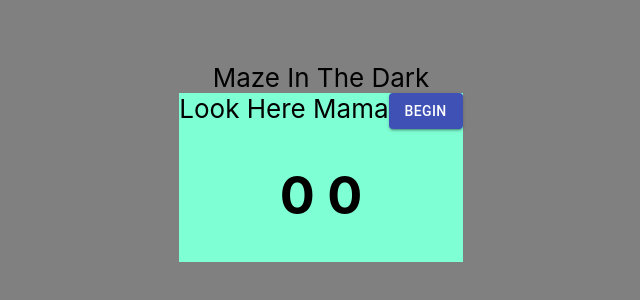
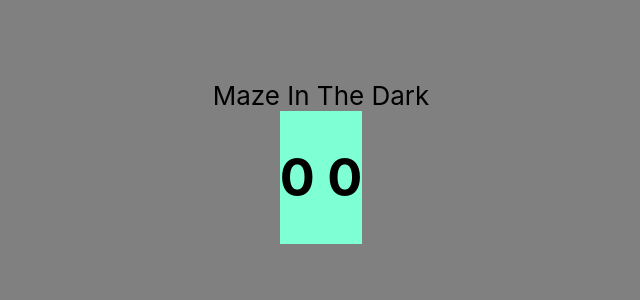
Before and after one commit to Walker-TW/Mazes, a React (Create React App) app: page / in a window 1280 px wide. Shown: the part 238-538 px from the top of the page, without its empty margins (319-959 px from the left). Built offline with nearby package versions, Linux system fonts and the light colour scheme.

Commit message:
Cypress testing integrated and checking for default pointer position

```diff
--- a/src/Components/PointerReport/PointerReport.tsx
+++ b/src/Components/PointerReport/PointerReport.tsx
@@ -19,17 +19,16 @@ class PointerReport extends Component<{}, { x: number; y: number }> {
     const { x, y } = this.state;
     return (
       <div className="PointerReport" onMouseMove={this._onMouseMove.bind(this)}>
-        Look Here Mama
-        <Button
+        {/* <Button
           variant="contained"
           color="primary"
           onClick={() => this.pointerPosition()}
         >
           Begin
-        </Button>
+        </Button> */}
         <div>
           <h1>
-            {x} {y}{" "}
+            {x} {y}
           </h1>
         </div>
       </div>
```
Also changed, not shown: 2 other files (tests, documents, lock files or other folders).
